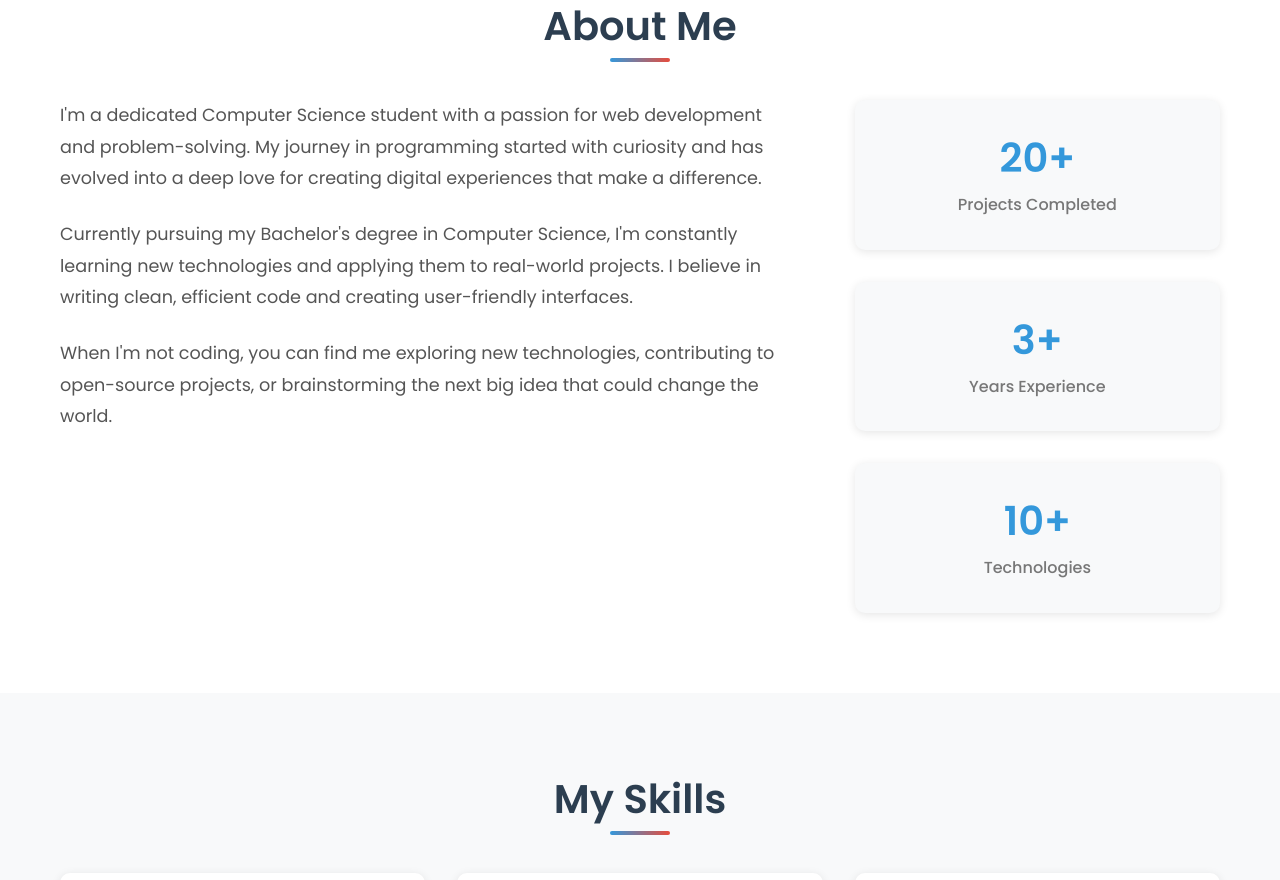
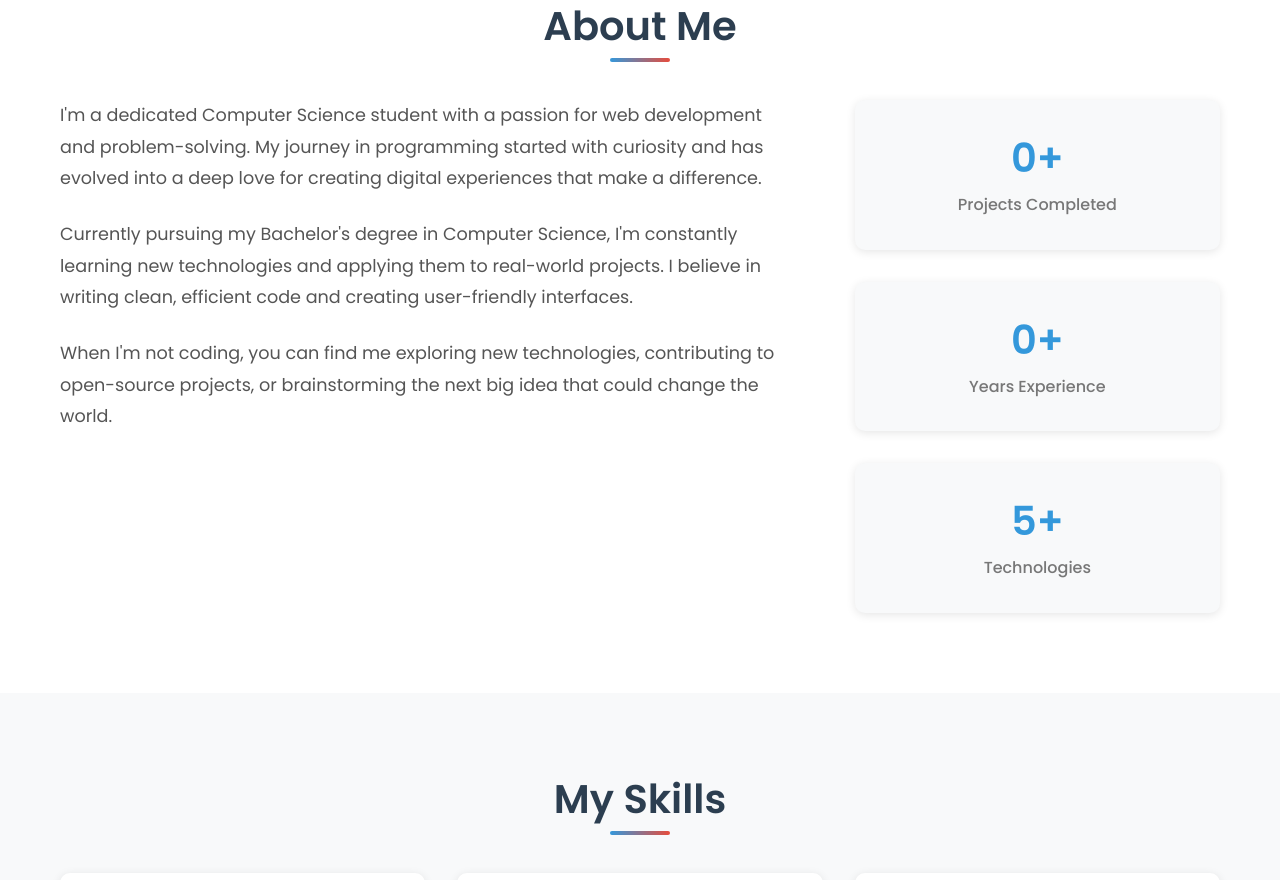
Before and after one commit to Santhosh0077/shimanjana-portfolio, a plain HTML site: page index.html in a window 1280 px wide. Shown: the part 880-1760 px from the top of the page. Drawn offline with Linux system fonts and the light colour scheme.

Commit message:
Update index.html

```diff
--- a/index.html
+++ b/index.html
@@ -83,15 +83,15 @@
                 </div>
                 <div class="about-stats">
                     <div class="stat-item">
-                        <h3>20+</h3>
+                        <h3>0+</h3>
                         <p>Projects Completed</p>
                     </div>
                     <div class="stat-item">
-                        <h3>3+</h3>
+                        <h3>0+</h3>
                         <p>Years Experience</p>
                     </div>
                     <div class="stat-item">
-                        <h3>10+</h3>
+                        <h3>5+</h3>
                         <p>Technologies</p>
                     </div>
                 </div>
```
